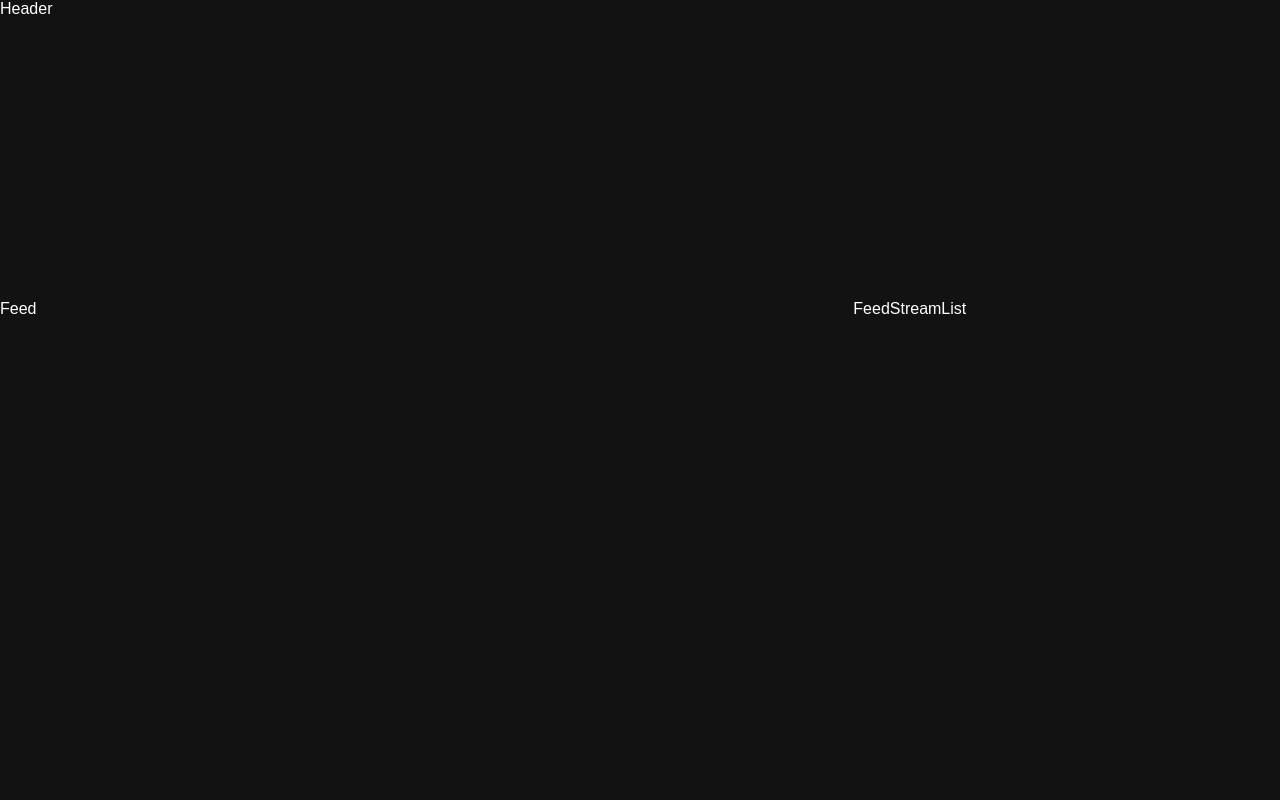
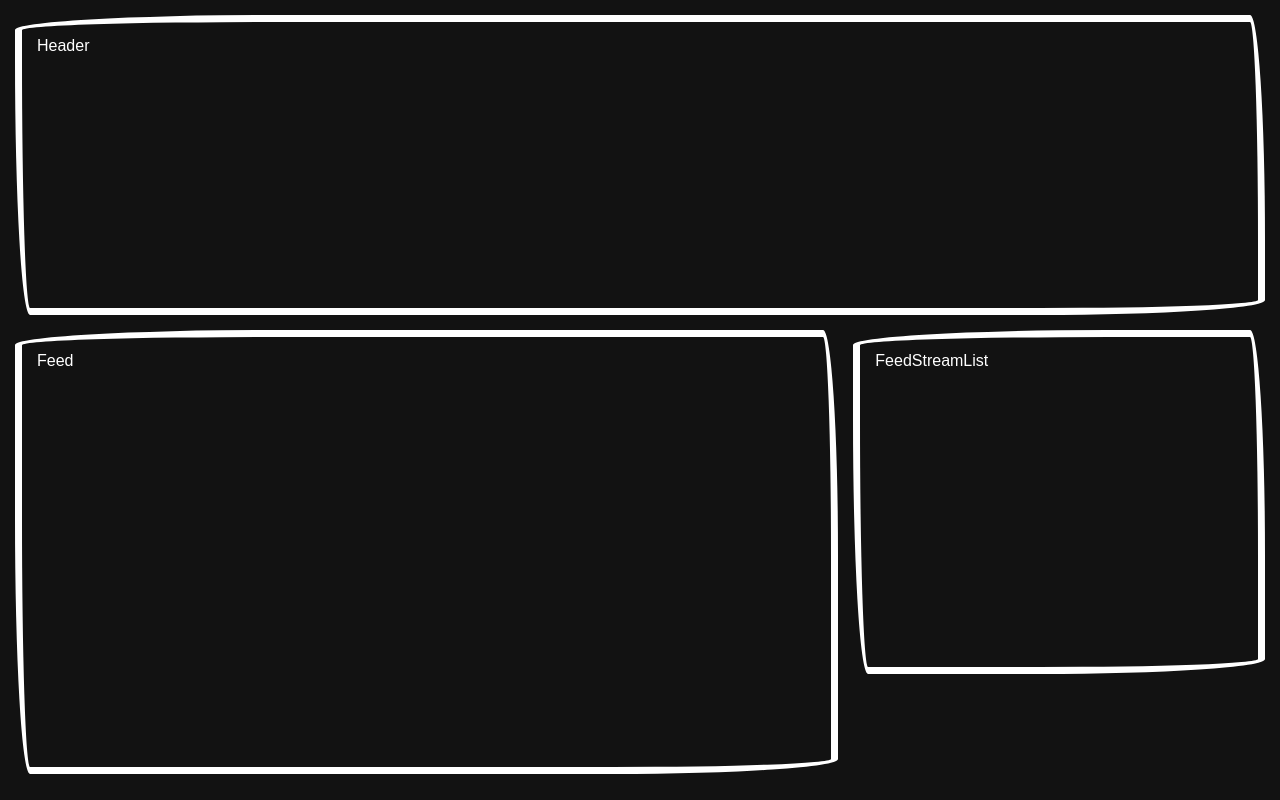
Before and after one commit to nikitakaralius/InfotecsIntern, a React (Create React App) app in the folder src/RssAggregator/client-app/: page / in a window 1280 px wide. Built offline with nearby package versions, Linux system fonts and the light colour scheme; a web font is replaced by a local one.

Commit message:
Added border to the components

```diff
--- a/src/RssAggregator/client-app/src/components/app/App.module.scss
+++ b/src/RssAggregator/client-app/src/components/app/App.module.scss
@@ -5,4 +5,5 @@
   "feed feedStreamList";
   grid-template-columns: 8fr 4fr;
   grid-template-rows: 300px 1fr;
+  grid-gap: 15px;
 }
--- a/src/RssAggregator/client-app/src/components/feed-streams/FeedStreamList.module.scss
+++ b/src/RssAggregator/client-app/src/components/feed-streams/FeedStreamList.module.scss
@@ -1,3 +1,11 @@
+@import './../../styles/variables';
+
 .container {
   grid-area: feedStreamList;
+  border-radius: $curvedBorder;
+  border: 7px solid $title;
+  padding: 15px;
+
+  // temp
+  height: 300px;
 }
--- a/src/RssAggregator/client-app/src/components/feed-streams/FeedStreamList.tsx
+++ b/src/RssAggregator/client-app/src/components/feed-streams/FeedStreamList.tsx
@@ -7,8 +7,10 @@ interface IFeedStreamListProps {
 
 const FeedStreamList = (props: IFeedStreamListProps) => {
   return (
-    <div className={styles.container}>
-      FeedStreamList
+    <div>
+      <div className={styles.container}>
+        FeedStreamList
+      </div>
     </div>
   );
 };
--- a/src/RssAggregator/client-app/src/components/feed/Feed.module.scss
+++ b/src/RssAggregator/client-app/src/components/feed/Feed.module.scss
@@ -1,3 +1,11 @@
+@import './../../styles/variables';
+
 .container {
   grid-area: feed;
+  border: 7px solid $title;
+  border-radius: $curvedBorder;
+  padding: 15px;
+
+  // temp
+  height: 400px;
 }
--- a/src/RssAggregator/client-app/src/components/header/Header.module.scss
+++ b/src/RssAggregator/client-app/src/components/header/Header.module.scss
@@ -1,3 +1,8 @@
+@import './../../styles/variables';
+
 .container {
   grid-area: header;
+  border:solid 7px $title;
+  border-radius: $curvedBorder;
+  padding: 15px;
 }
--- a/src/RssAggregator/client-app/src/styles/index.scss
+++ b/src/RssAggregator/client-app/src/styles/index.scss
@@ -5,6 +5,7 @@ body {
   background: $background;
   color: $title;
   font-family: 'Virgil', sans-serif;
+  padding: 15px;
 }
 
 @font-face {
--- a/src/RssAggregator/client-app/src/styles/variables.scss
+++ b/src/RssAggregator/client-app/src/styles/variables.scss
@@ -1,2 +1,3 @@
 $background: #121212;
 $title: #fff;
+$curvedBorder: 255px 15px 225px 15px/15px 225px 15px 255px;
```
